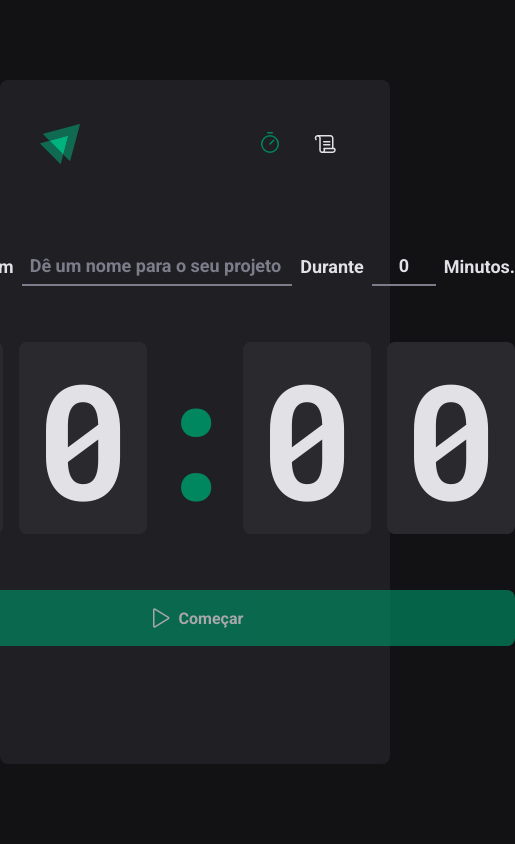
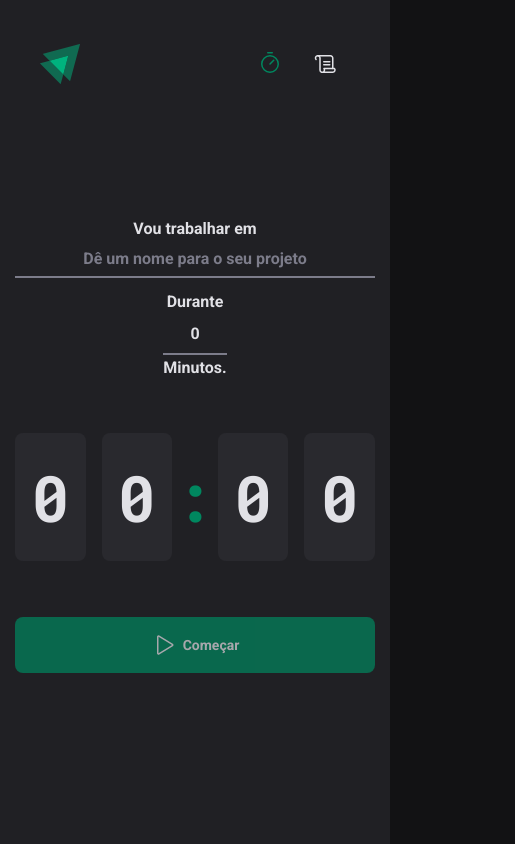
Before and after one commit to lucaswanderosck/ignite-timer, a React (Vite) app: page / in a window 390 px wide. Shown: the whole page, 515 px wide, since content can reach past the window. Built offline with nearby package versions, Linux system fonts and the light colour scheme.

Commit message:
Atualizações responsivas de estilos

```diff
--- a/src/layouts/DefaultLayout/styles.ts
+++ b/src/layouts/DefaultLayout/styles.ts
@@ -9,4 +9,10 @@ export const Container = styled.div`
   border-radius: 8px;
   display: flex;
   flex-direction: column;
+
+  @media (max-width: 768px) {
+    height: 100vh;
+    margin: 0;
+    border-radius: 0;
+  }
 `
--- a/src/pages/History/styles.ts
+++ b/src/pages/History/styles.ts
@@ -6,12 +6,20 @@ export const Container = styled.main`
   flex-direction: column;
   padding: 3.5rem;
 
+  @media (max-width: 768px) {
+    padding: 1.5rem;
+  }
+
   h1 {
     font-size: 1.5rem;
     color: ${({ theme }) => theme.colors['gray-100']};
     display: flex;
     align-items: center;
     gap: 1rem;
+
+    @media (max-width: 768px) {
+      font-size: 1.25rem;
+    }
 
     > svg {
       cursor: pointer;
--- a/src/pages/Home/components/CountDown/styles.ts
+++ b/src/pages/Home/components/CountDown/styles.ts
@@ -14,6 +14,11 @@ export const Container = styled.div`
     padding: 2rem 1rem;
     border-radius: 8px;
   }
+
+  @media (max-width: 768px) {
+    font-size: 4rem;
+    line-height: 4rem;
+  }
 `
 
 export const Separator = styled.div`
@@ -23,4 +28,8 @@ export const Separator = styled.div`
   overflow: hidden;
   display: flex;
   justify-content: center;
+
+  @media (max-width: 768px) {
+    width: 0.875rem;
+  }
 `
--- a/src/pages/Home/components/NewCycleForm/styles.ts
+++ b/src/pages/Home/components/NewCycleForm/styles.ts
@@ -10,6 +10,16 @@ export const Container = styled.div`
   font-size: 1.125rem;
   font-weight: bold;
   flex-wrap: wrap;
+
+  @media (max-width: 768px) {
+    gap: 0;
+    flex-direction: column;
+    font-size: 1rem;
+
+    label {
+      margin-bottom: 0.2rem;
+    }
+  }
 `
 
 const BaseInput = styled.input`
@@ -18,7 +28,6 @@ const BaseInput = styled.input`
   border: 0;
   outline: 0;
   border-bottom: 2px solid ${({ theme }) => theme.colors['gray-500']};
-  //background-color: ${({ theme }) => theme.colors['gray-700']};
   background: transparent;
   color: ${({ theme }) => theme.colors['gray-100']};
   font-size: 1.125rem;
@@ -38,12 +47,24 @@ const BaseInput = styled.input`
     opacity: 0.7;
     cursor: not-allowed;
   }
+
+  @media (max-width: 768px) {
+    font-size: 1rem;
+    // background-color: ${({ theme }) => theme.colors['gray-700']};
+  }
 `
 export const TaskInput = styled(BaseInput)`
   flex: 1;
 
   &::-webkit-calendar-picker-indicator {
     display: none !important;
+  }
+
+  @media (max-width: 768px) {
+    width: 100%;
+    text-align: center;
+    padding: 0.5rem 0;
+    margin-bottom: 0.875rem;
   }
 `
 export const MinutsInput = styled(BaseInput)`
@@ -55,4 +76,8 @@ export const MinutsInput = styled(BaseInput)`
     -webkit-appearance: none;
     margin: 0;
   }
+
+  @media (max-width: 768px) {
+    margin-bottom: 0.2rem;
+  }
 `
--- a/src/styles/global.ts
+++ b/src/styles/global.ts
@@ -17,6 +17,10 @@ export const GlobalStyle = createGlobalStyle`
         font-family: "Roboto", sans-serif;
         font-weight: 400;
         font-size: 1rem;
+
+        @media (max-width: 768px) {
+            font-size: 0.875rem;
+        }
     }
 
 `
```
